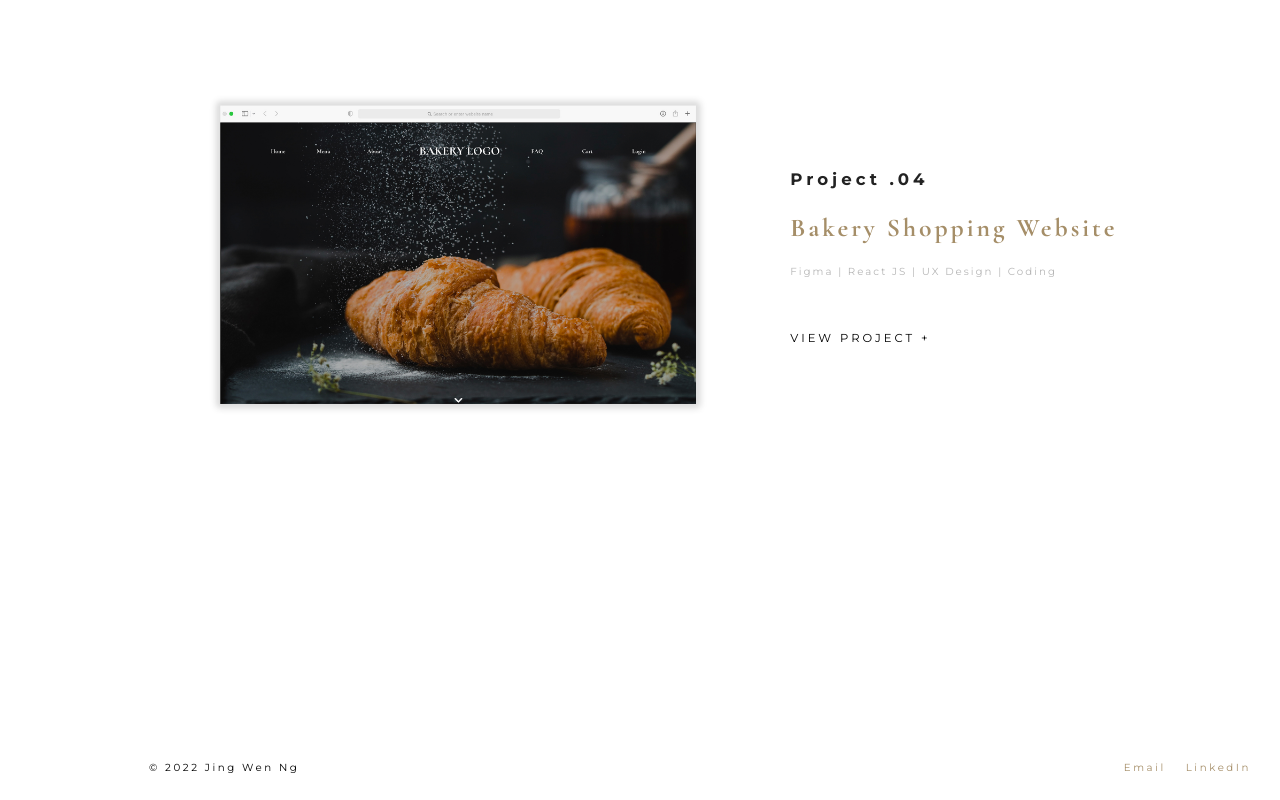
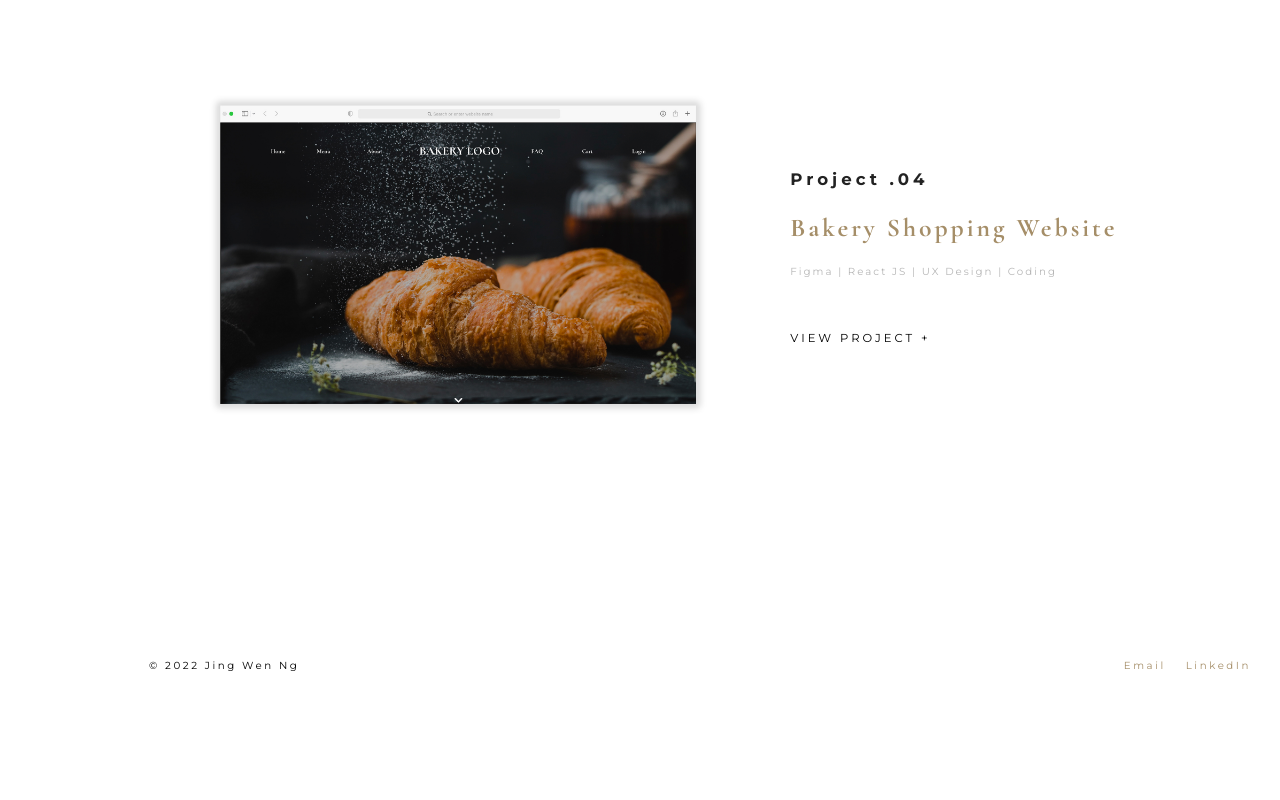
Before and after one commit to JingWen23/Portfolio, a React (Create React App) app: page /#/ in a window 1280 px wide. Shown: the part 3342-4142 px from the top of the page. After the commit the page ends 4039 px from the top, so only its background shows below. Built offline with nearby package versions, Linux system fonts and the light colour scheme; a web font is replaced by a local one.

Commit message:
Menu test edits

```diff
--- a/src/App.css
+++ b/src/App.css
@@ -117,7 +117,7 @@ body {
 }
 
 @media (max-width: 320px) {
-  .burger-menu,
+  /* .burger-menu,
   .burger-menu.open {
     left: 15px;
   }
@@ -143,7 +143,7 @@ body {
   .burger-menu.open .bar1 {
     -webkit-transform: rotate(-45deg) translate(0px, 0px);
     transform: rotate(-45deg) translate(0px, 0px);
-  }
+  } */
 }
 
 /* Menu */
@@ -511,7 +511,7 @@ body {
   overflow: hidden;
   width: 95%;
   margin: auto;
-  margin-top: 8vw;
+  /* margin-top: 8vw; */
   margin-bottom: 1vw;
 }
 
```
